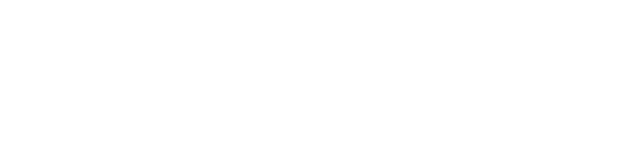
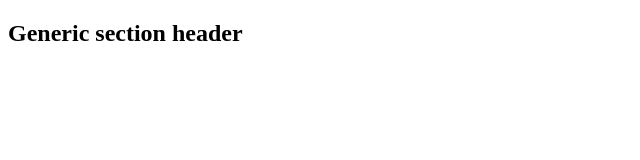
Before and after one commit to CerealJim/pull-request-lesson, a plain HTML site: page index.html in a window 1280 px wide. Shown: the whole page, without its empty margins (0-640 px from the left). Drawn offline with Linux system fonts and the light colour scheme.

Commit message:
added a section to our index.html

```diff
--- a/index.html
+++ b/index.html
@@ -7,6 +7,8 @@
   <title>Document</title>
 </head>
 <body>
-
+  <section>
+    <h2>Generic section header</h2>
+  </section>
 </body>
 </html>
```
